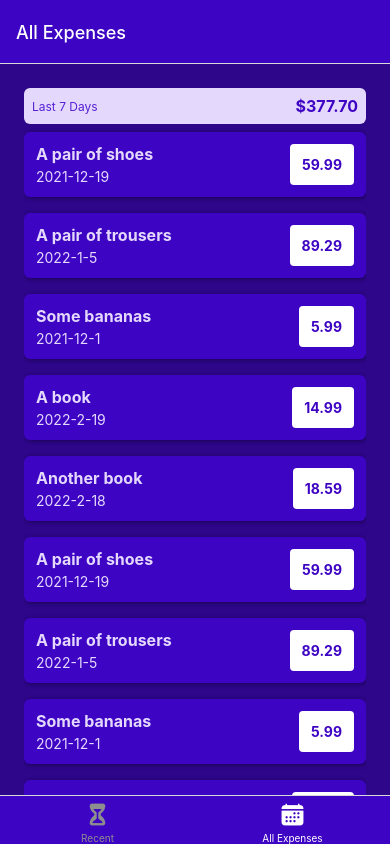
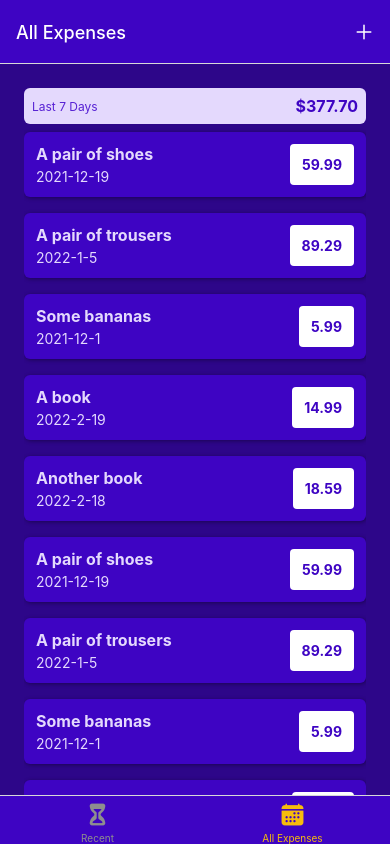
Before and after one commit to AliveKiwi/mm-react-native-tracxpense, a React Native app: screen /AllExpenses in a window 390 px wide. Built offline with nearby package versions, Linux system fonts and the light colour scheme.

Commit message:
136 component: added an IconButton to header in App.js

```diff
--- a/App.js
+++ b/App.js
@@ -10,11 +10,13 @@
 import RecentExpenses from './screens/RecentExpenses';
 
 import { GlobalStyles } from './constants/styles';
+import IconButton from './components/UI/IconButton';
 
 const Stack = createNativeStackNavigator();
 const BottomTabs = createBottomTabNavigator();
 
 // 128 renders BottomTabs
+// 136 added added IconButton using headerRight
 function ExpensesOverview() {
   return (
     <BottomTabs.Navigator
@@ -22,7 +24,15 @@
         headerStyle: { backgroundColor: GlobalStyles.colors.primary500 },
         headerTintColor: 'white',
         tabBarStyle: { backgroundColor: GlobalStyles.colors.primary500 },
-        tabBarActiveTintColor: 'white',
+        tabBarActiveTintColor: GlobalStyles.colors.accent500,
+        headerRight: ({ tintColor }) => (
+          <IconButton
+            icon="add"
+            size={24}
+            color={tintColor}
+            onPress={() => {}}
+          />
+        ),
       }}
     >
       <BottomTabs.Screen
--- a/components/ExpensesOutput/ExpenseItem.js
+++ b/components/ExpensesOutput/ExpenseItem.js
@@ -4,9 +4,17 @@
 import { getFormattedDate } from '../../util/date';
 
 function ExpenseItem({ description, amount, date }) {
+  // 136 added empty function expensePressHandler
+  function expensePressHandler() {}
+
   return (
     // 134 created markup and added styles
-    <Pressable>
+    // 135 added getFormattedDate
+    // 136 added onPress and style in Pressable
+    <Pressable
+      onPress={expensePressHandler}
+      style={({ pressed }) => pressed && styles.pressed}
+    >
       <View style={styles.expenseItem}>
         <View>
           <Text style={[styles.textBase, styles.description]}>
@@ -25,6 +33,8 @@
 export default ExpenseItem;
 
 const styles = StyleSheet.create({
+  // 136 change opacity of card on pressing
+  pressed: { opacity: 0.75 },
   // 134 container for expenses
   expenseItem: {
     padding: 12,
--- /dev/null
+++ b/components/UI/IconButton.js
@@ -0,0 +1,29 @@
+// 136 created, called in App.js
+import { Pressable, StyleSheet, View } from 'react-native';
+import { Ionicons } from '@expo/vector-icons';
+function IconButton({ icon, size, color, onPress }) {
+  return (
+    <Pressable
+      onPress={onPress}
+      style={({ pressed }) => pressed && styles.pressed}
+    >
+      <View style={styles.buttonContainer}>
+        <Ionicons name={icon} size={size} color={color} />
+      </View>
+    </Pressable>
+  );
+}
+
+export default IconButton;
+
+const styles = StyleSheet.create({
+  buttonContainer: {
+    borderRadius: 24,
+    padding: 6,
+    marginHorizontal: 8,
+    marginVertical: 2,
+  },
+  pressed: {
+    opacity: 0.75,
+  },
+});
```
